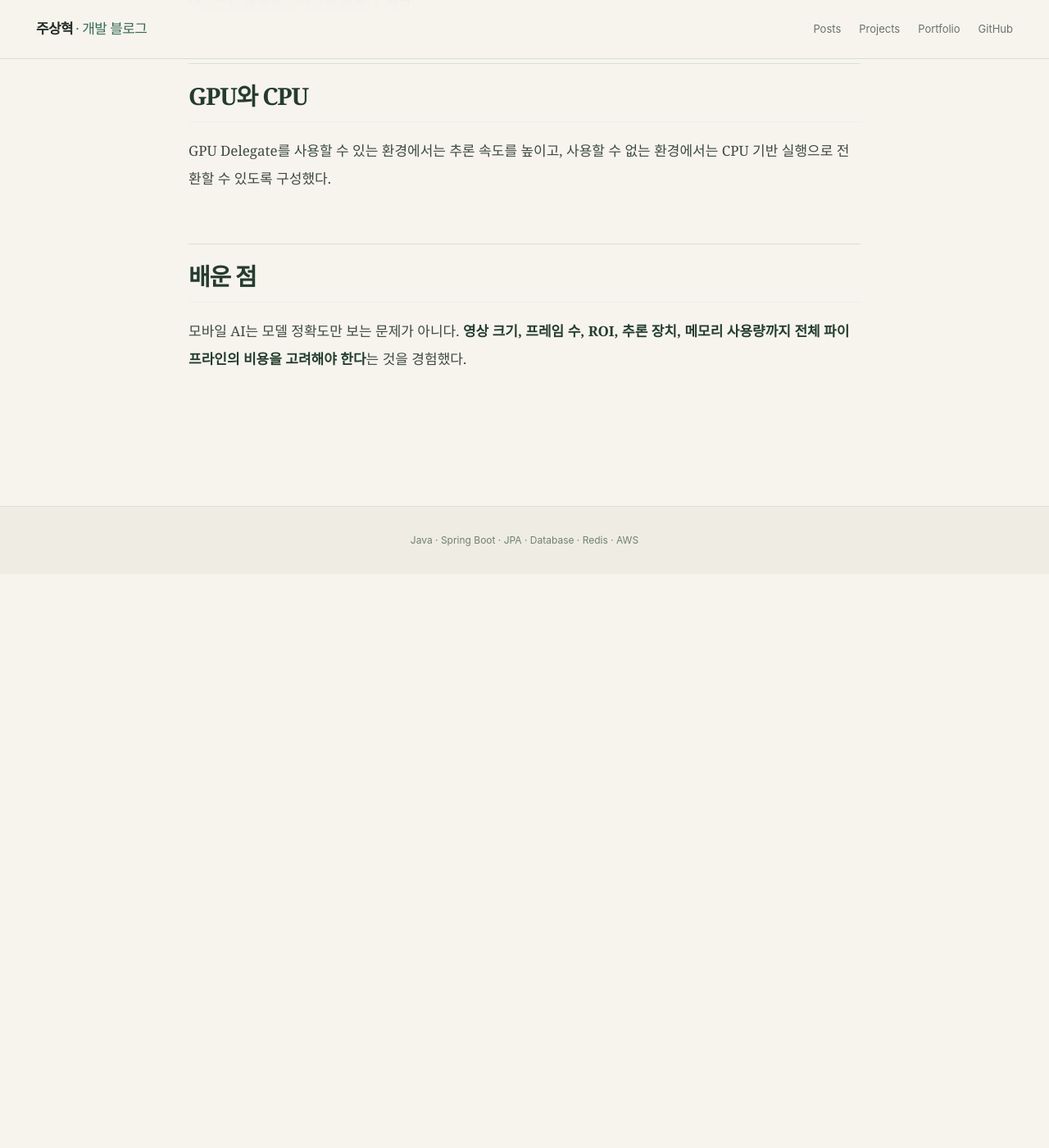
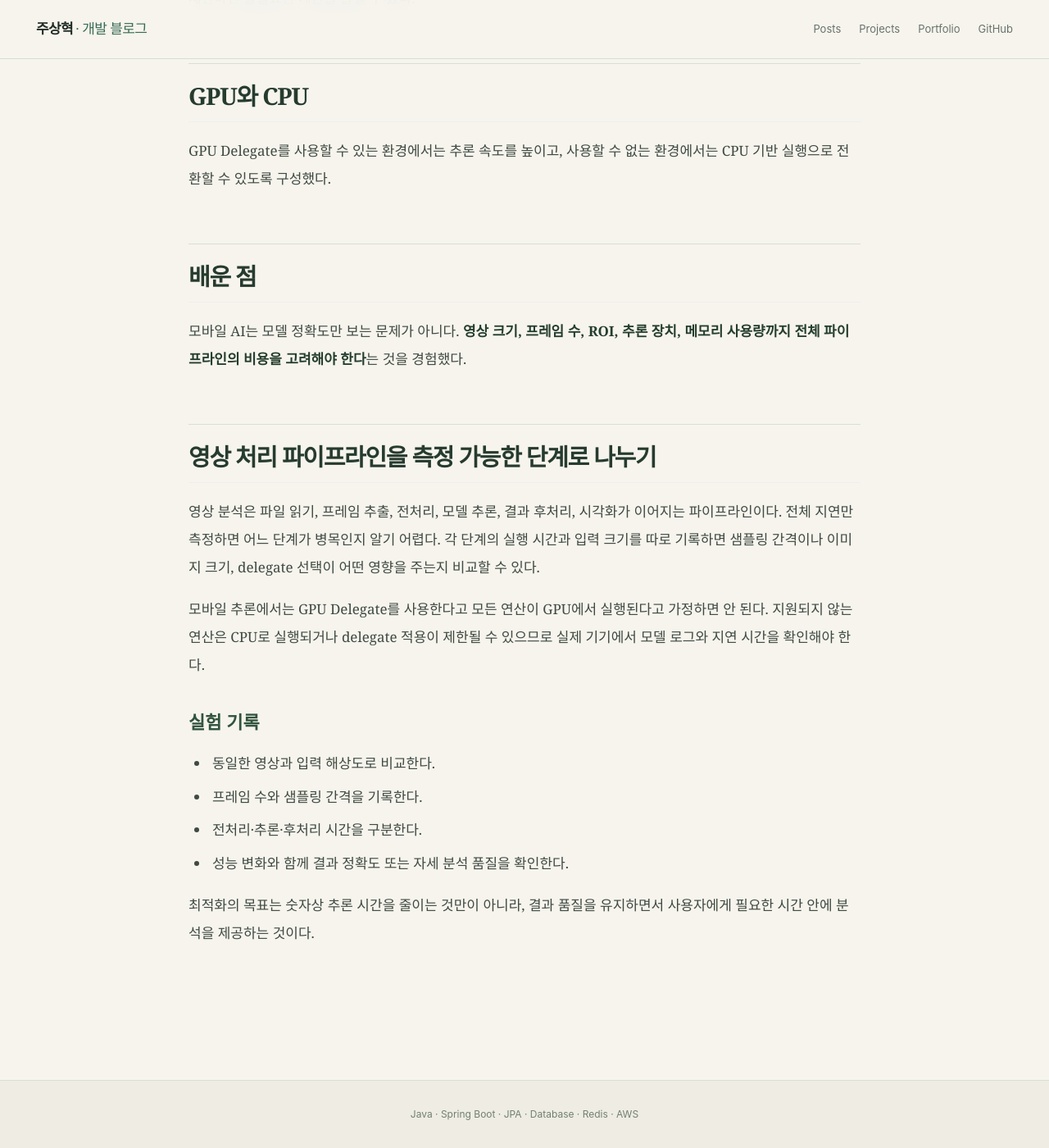
Before and after one commit to zuzusnasna/zuzusnasna.github.io, a Jekyll site: the page built from _posts/2026-11-03-swingfit-video-pipeline.md, in a window 1280 px wide and 1400 px high, scrolled down 1436 px. Shown: the whole window at 82% size. Built offline with Jekyll 4.4.1, drawn with Linux system fonts in a browser that asks for light colours; before the commit the page ends 2136 px from its top, so only the background shows below that.

Commit message:
docs: expand design notes with operational constraints

```diff
--- a/_posts/2026-11-03-swingfit-video-pipeline.md
+++ b/_posts/2026-11-03-swingfit-video-pipeline.md
@@ -41,3 +41,17 @@ GPU Delegate를 사용할 수 있는 환경에서는 추론 속도를 높이고,
 ## 배운 점
 
 모바일 AI는 모델 정확도만 보는 문제가 아니다. **영상 크기, 프레임 수, ROI, 추론 장치, 메모리 사용량까지 전체 파이프라인의 비용을 고려해야 한다**는 것을 경험했다.
+
+## 영상 처리 파이프라인을 측정 가능한 단계로 나누기
+
+영상 분석은 파일 읽기, 프레임 추출, 전처리, 모델 추론, 결과 후처리, 시각화가 이어지는 파이프라인이다. 전체 지연만 측정하면 어느 단계가 병목인지 알기 어렵다. 각 단계의 실행 시간과 입력 크기를 따로 기록하면 샘플링 간격이나 이미지 크기, delegate 선택이 어떤 영향을 주는지 비교할 수 있다.
+
+모바일 추론에서는 GPU Delegate를 사용한다고 모든 연산이 GPU에서 실행된다고 가정하면 안 된다. 지원되지 않는 연산은 CPU로 실행되거나 delegate 적용이 제한될 수 있으므로 실제 기기에서 모델 로그와 지연 시간을 확인해야 한다.
+
+### 실험 기록
+- 동일한 영상과 입력 해상도로 비교한다.
+- 프레임 수와 샘플링 간격을 기록한다.
+- 전처리·추론·후처리 시간을 구분한다.
+- 성능 변화와 함께 결과 정확도 또는 자세 분석 품질을 확인한다.
+
+최적화의 목표는 숫자상 추론 시간을 줄이는 것만이 아니라, 결과 품질을 유지하면서 사용자에게 필요한 시간 안에 분석을 제공하는 것이다.
```
